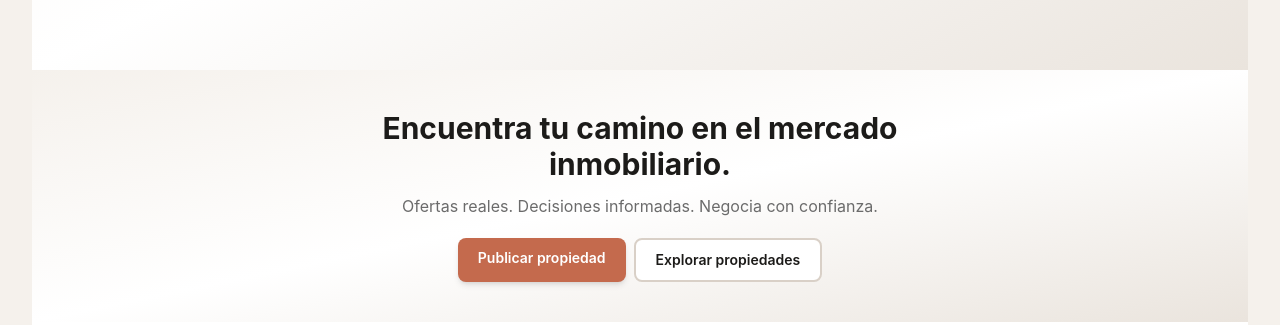
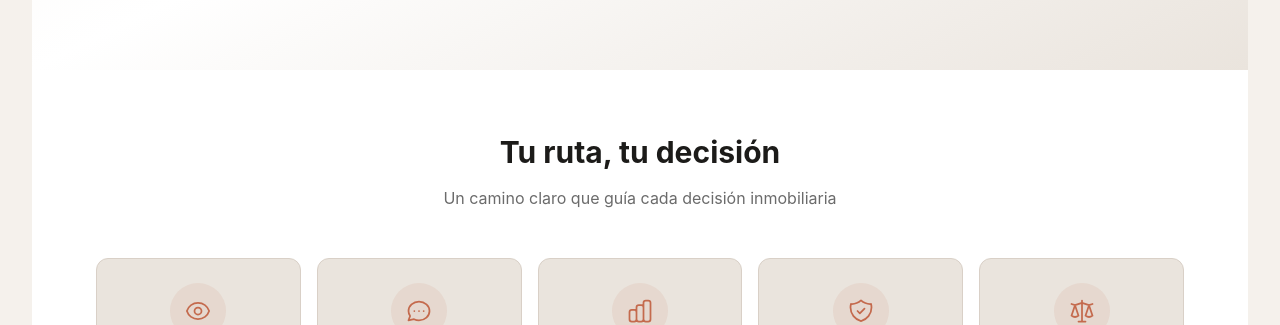
Before and after one commit to AyyJayyC/CASA-MX, a Next.js app: page / in a window 1280 px wide. Shown: the part 627-952 px from the top of the page. Built offline with nearby package versions, Linux system fonts and the light colour scheme; no server answers.

Commit message:
feat: merge CTA into carousel overlay — single unified hero block

```diff
--- a/app/page.js
+++ b/app/page.js
@@ -1,5 +1,4 @@
 import HomepageCarousel from '@/components/HomepageCarousel.jsx';
-import Link from 'next/link';
 
 function ValueCard({ icon, title, description }) {
   return (
@@ -26,28 +25,8 @@ const ICONS = {
 export default function Home() {
   return (
     <div>
-      {/* Full-Screen Hero Carousel — dominant first impression */}
+      {/* Hero Carousel + CTA Overlay — single unified block */}
       <HomepageCarousel />
-
-      {/* Compact CTA Banner — directly below carousel */}
-      <section className="py-8 md:py-10 px-4 bg-gradient-to-br from-sand-50 via-white to-sand-100 dark:from-ink dark:via-ink/95 dark:to-ink/90">
-        <div className="container max-w-2xl text-center">
-          <h1 className="text-2xl md:text-3xl font-bold text-ink dark:text-sand-50 mb-3 leading-tight">
-            Encuentra tu camino en el mercado inmobiliario.
-          </h1>
-          <p className="text-sm md:text-base text-ink-muted dark:text-sand-200 mb-5 max-w-lg mx-auto">
-            Ofertas reales. Decisiones informadas. Negocia con confianza.
-          </p>
-          <div className="flex flex-col sm:flex-row gap-2 justify-center">
-            <Link href="/publish-property" className="px-5 py-2.5 bg-clay hover:bg-clay-500 text-white font-semibold text-sm rounded-lg transition-all shadow-md hover:shadow-lg">
-              Publicar propiedad
-            </Link>
-            <Link href="/properties" className="px-5 py-2.5 bg-white dark:bg-ink border-2 border-sand-200 dark:border-slate-700 text-ink dark:text-sand-50 hover:border-clay dark:hover:border-clay font-semibold text-sm rounded-lg transition-all">
-              Explorar propiedades
-            </Link>
-          </div>
-        </div>
-      </section>
 
       {/* Value Cards */}
       <section className="py-16 px-4 bg-white dark:bg-ink/80">
```
